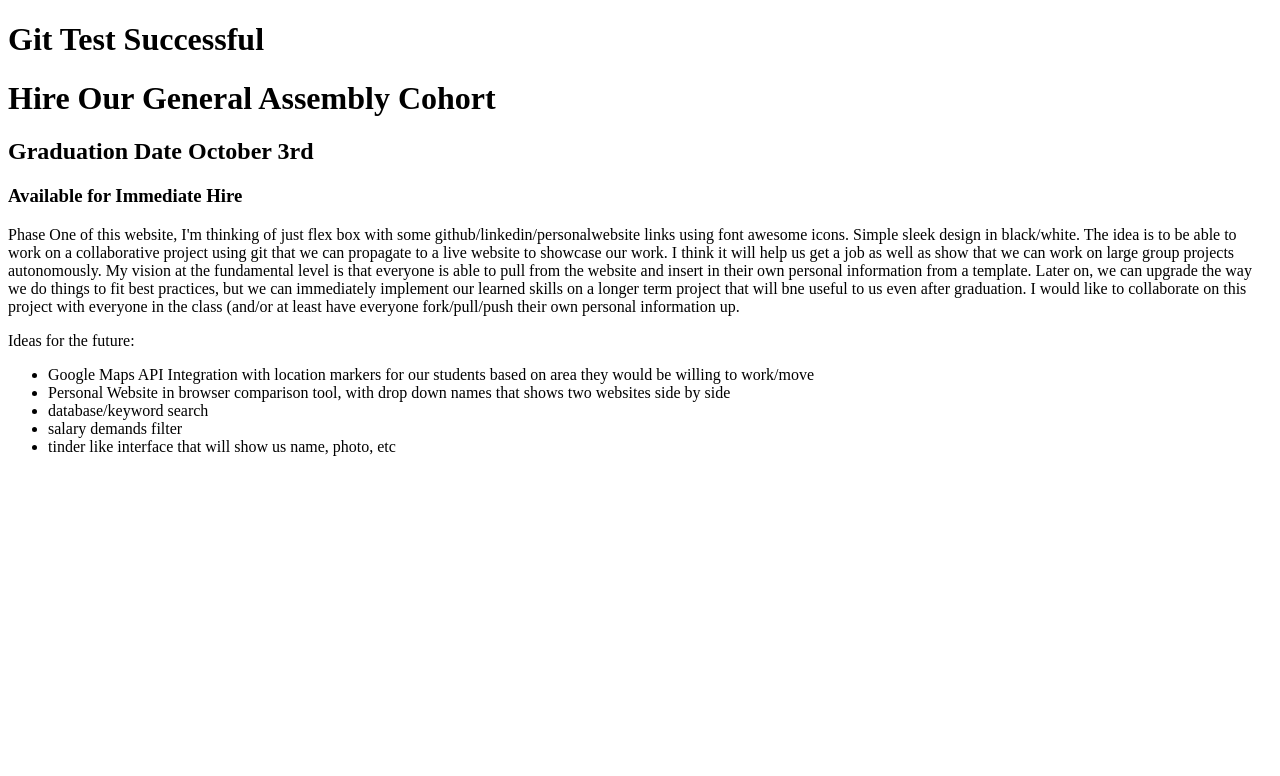
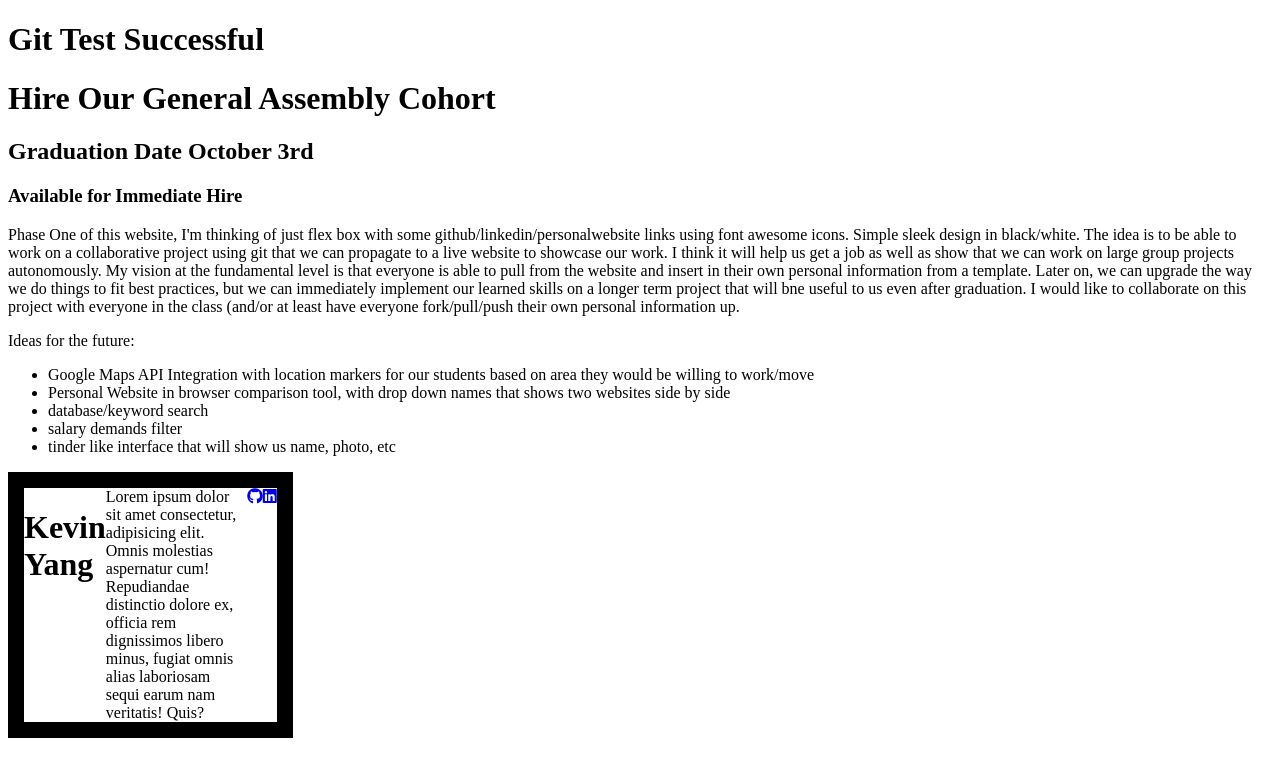
Before and after one commit to youkaithegreat/hireourgacohort, a plain HTML site: page index.html in a window 1280 px wide. Drawn offline with Linux system fonts and the light colour scheme; a script that the page names is missing.

Commit message:
Initial flexbox & Font Awesome

```diff
--- a/index.html
+++ b/index.html
@@ -6,6 +6,8 @@
     <meta http-equiv="X-UA-Compatible" content="ie=edge">
     <title>Hire Our General Assembly Cohort</title>
     <link rel="stylesheet" href="style.css">
+    <link href="//netdna.bootstrapcdn.com/font-awesome/3.2.1/css/font-awesome.css" rel="stylesheet">
+
   </head>
   <body>
     <h1>Git Test Successful</h1>
@@ -25,6 +27,13 @@
                 <li>tinder like interface that will show us name, photo, etc</li>
             </ul>
           </p>
+          <div class="container"><div class="profiles">
+            <h1>Kevin Yang</h1>
+            Lorem ipsum dolor sit amet consectetur, adipisicing elit. Omnis molestias aspernatur cum! Repudiandae distinctio dolore ex, officia rem dignissimos libero minus, fugiat omnis alias laboriosam sequi earum nam veritatis! Quis?
+
+            <a href="www.github.com/youkaithegreat"><i class="fa-brands fa-github"></i></a>
+            <a href="www.linked.in/yangkevint"><i class="fa-brands fa-linkedin"></i></a>
+          </div></div>
       </main>
 	<script src="index.js"></script>
   </body>
--- a/style.css
+++ b/style.css
@@ -0,0 +1,13 @@
+.container {
+    display: flexbox;
+    flex-direction: row;
+    flex-wrap: wrap;
+    align-items: stretch;
+}
+
+.profiles {
+    display: flex;
+    display: row;
+    width: 20%;
+    border:1em solid black;
+}
```
